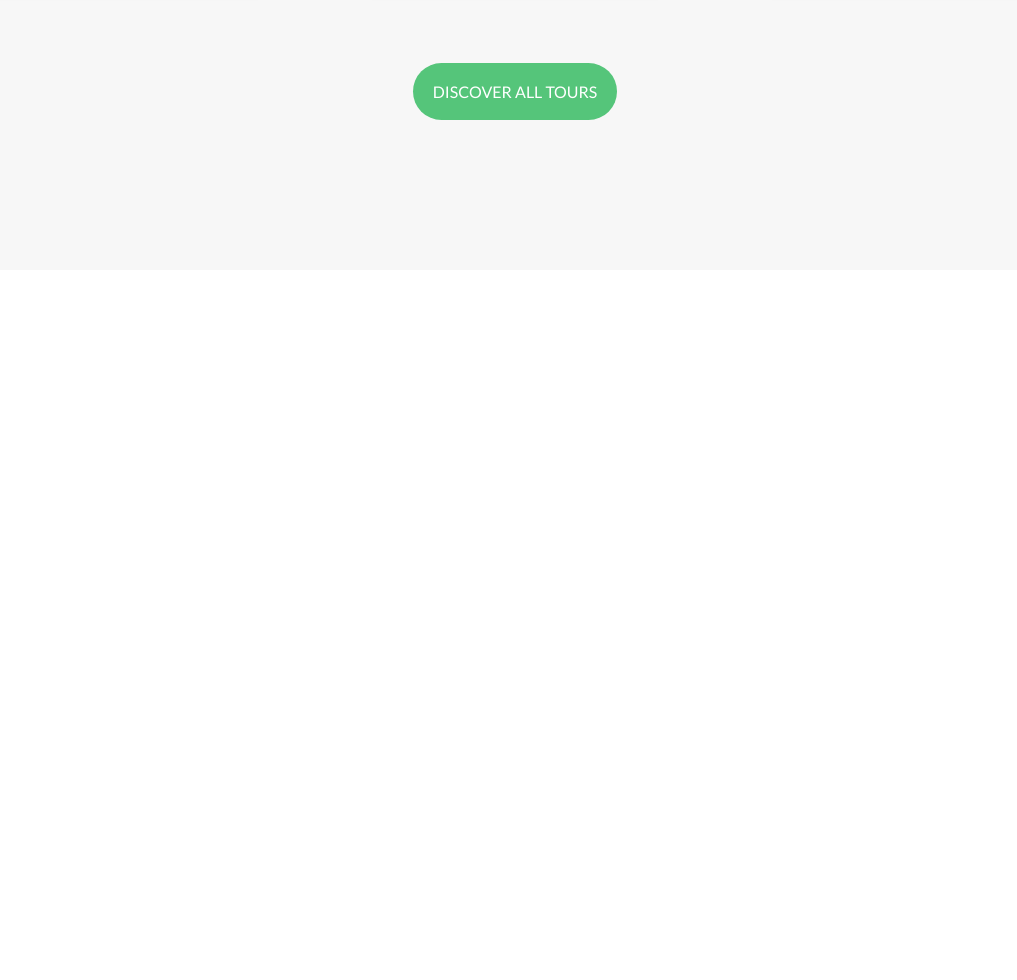
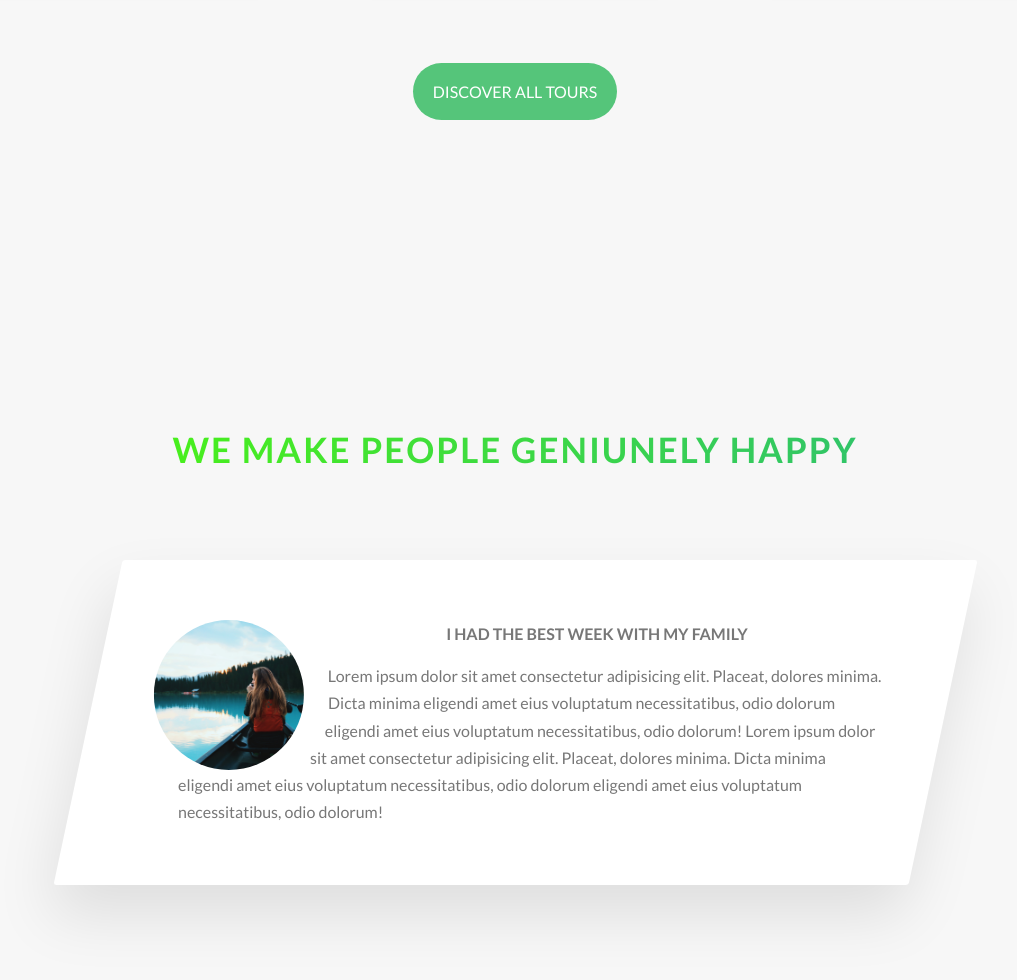
Before and after one commit to ravraw/natours, a website: page index.html in a window 1280 px wide. Shown: the part 3328-4308 px from the top of the page, without its empty margins (125-1142 px from the left). Before the commit the page ends 3628 px from the top, so only its background shows below. Drawn offline with Linux system fonts and the light colour scheme.

Commit message:
story one complete

```diff
--- a/index.html
+++ b/index.html
@@ -201,6 +201,34 @@
                 <a href="#" class="btn btn--green">Discover all tours</a>
             </div>
         </section>
+        <section class="section-stories">
+            <div class="u-margin-bottom-big u-center-text">
+                <h1 class="heading-secondary">
+                    we make people geniunely happy
+                </h1>
+            </div>
+            <div class="row">
+                <div class="story">
+                    <figure class="story__shape">
+                        <img src="img/nat-8.jpg" alt="person on a tour" class="story__image">
+                    </figure>
+                    <div class="story__text">
+                        <h3 class="heading-tertiary u-center-text u-margin-bottom-small">
+                            i had the best week with my family
+                        </h3>
+                        <p>Lorem ipsum dolor sit amet consectetur adipisicing elit. Placeat, dolores minima. Dicta minima eligendi
+                            amet eius voluptatum necessitatibus, odio dolorum eligendi amet eius voluptatum necessitatibus,
+                            odio dolorum! Lorem ipsum dolor sit amet consectetur adipisicing elit. Placeat, dolores minima.
+                            Dicta minima eligendi amet eius voluptatum necessitatibus, odio dolorum eligendi amet eius voluptatum
+                            necessitatibus, odio dolorum!</p>
+
+                    </div>
+
+
+                </div>
+            </div>
+
+        </section>
     </main>
 
     <!-- <section class="grid-test">
--- /dev/null
+++ b/sass/components/_story.scss
@@ -0,0 +1,30 @@
+.story {
+  width: 75%;
+  margin: 0 auto;
+  background-color: $color-white;
+  box-shadow: 0 3rem 6rem rgba($color-black, 0.1);
+  border-radius: 3px;
+  padding: 6rem;
+  padding-left: 9rem;
+  font-size: $default-font-size;
+  transform: skewX(-12deg);
+
+  &__shape {
+    width: 15rem;
+    height: 15rem;
+    float: left;
+    -webkit-shape-outside: circle(50% at 50% 50%);
+    shape-outside: circle(50% at 50% 50%);
+    -webkit-clip-path: circle(50% at 50% 50%);
+    clip-path: circle(50% at 50% 50%);
+    transform: translateX(-3rem) skewX(12deg);
+  }
+
+  &__image {
+    height: 100%;
+  }
+
+  &__text {
+    transform: skewX(12deg);
+  }
+}
--- a/sass/main.scss
+++ b/sass/main.scss
@@ -11,6 +11,7 @@
 @import "components/card";
 @import "components/composition";
 @import "components/feature-box";
+@import "components/story";
 
 @import "layout/header";
 @import "layout/grid";
--- a/sass/pages/home.scss
+++ b/sass/pages/home.scss
@@ -42,3 +42,8 @@
   padding: 25rem 0 15rem 0;
   margin-top: -18rem;
 }
+
+.section-stories {
+  padding: 15rem 0;
+  background: $color-gray-light-1;
+}
```
Also changed, not shown: css/style.css.
